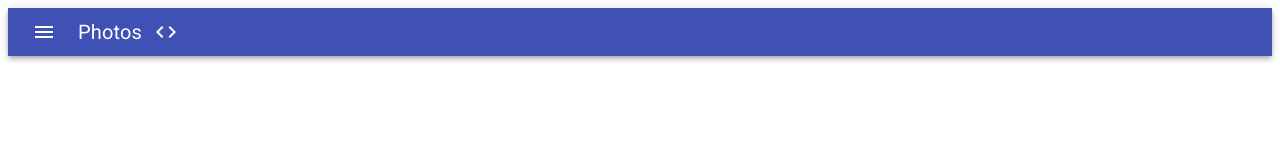
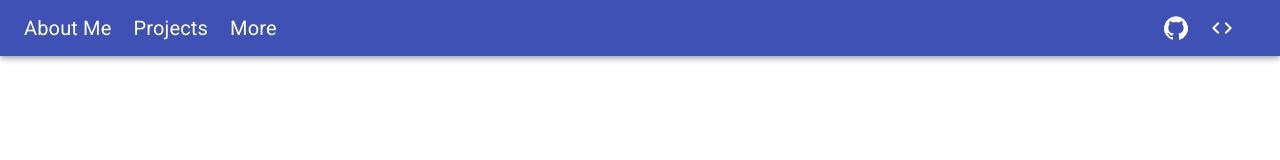
Before and after one commit to connor-wright/resume-site, a Gatsby site: page / in a window 1280 px wide. Built offline with nearby package versions, Linux system fonts and the light colour scheme; Gatsby itself is replaced by a stand-in of ours.

Commit message:
Added header

```diff
--- a/src/component/App.js
+++ b/src/component/App.js
@@ -5,7 +5,7 @@ import Toolbar from '@material-ui/core/Toolbar';
 import Typography from '@material-ui/core/Typography';
 import IconButton from '@material-ui/core/IconButton';
 import CodeIcon from '@material-ui/icons/Code';
-import MenuIcon from '@material-ui/icons/Menu';
+import GitHubIcon from '@material-ui/icons/GitHub';
 
 const styles = {
   root: {
@@ -14,6 +14,9 @@ const styles = {
   menuButton: {
     marginRight: '10px',
   },
+  spacer: {
+    flexGrow: 1,
+  }
 };
 
 class App extends React.Component {
@@ -21,19 +24,48 @@ class App extends React.Component {
     const {classes} = this.props;
 
     return (
+      <div className={classes.root}>
         <AppBar position="static">
           <Toolbar variant="dense">
-          <IconButton edge="start" className={classes.menuButton} color="inherit" aria-label="menu">
-            <MenuIcon />
+            <IconButton className={classes.menuButton} edge="start" color="inherit" aria-label="about-me">
+              <Typography variant="h6" color="inherit">
+                About Me
+              </Typography>
             </IconButton>
+            <IconButton className={classes.menuButton} edge="start" color="inherit" aria-label="projects">
               <Typography variant="h6" color="inherit">
-            Photos
+                Projects
               </Typography>
-          <IconButton edge="end" color="inherit" aria-label="source code">
+            </IconButton>
+            <IconButton className={classes.menuButton} edge="start" color="inherit" aria-label="more">
+              <Typography variant="h6" color="inherit">
+                More
+              </Typography>
+            </IconButton>
+            <div className={classes.spacer}/>
+            <IconButton
+              className={classes.menuButton}
+              href="https://github.com/connor-wright"
+              target="_blank"
+              edge="start"
+              color="inherit"
+              aria-label="github"
+            >
+              <GitHubIcon/>
+            </IconButton>
+            <IconButton
+              className={classes.menuButton}
+              href="https://github.com/connor-wright/resume-site"
+              target="_blank"
+              edge="start"
+              color="inherit"
+              aria-label="source-code"
+            >
               <CodeIcon/>
             </IconButton>
           </Toolbar>
         </AppBar>
+      </div>
     );
   }
 }
--- a/src/pages/index.js
+++ b/src/pages/index.js
@@ -2,9 +2,10 @@ import * as React from "react";
 import App from "../component/App";
 import "fontsource-roboto";
 
+// set body style
+document.body.style.margin = "0px";
 // markup
 const IndexPage = () => {
-
   return (
     <App />
   );
```
Lines whose indentation alone changed are shown as unchanged.
